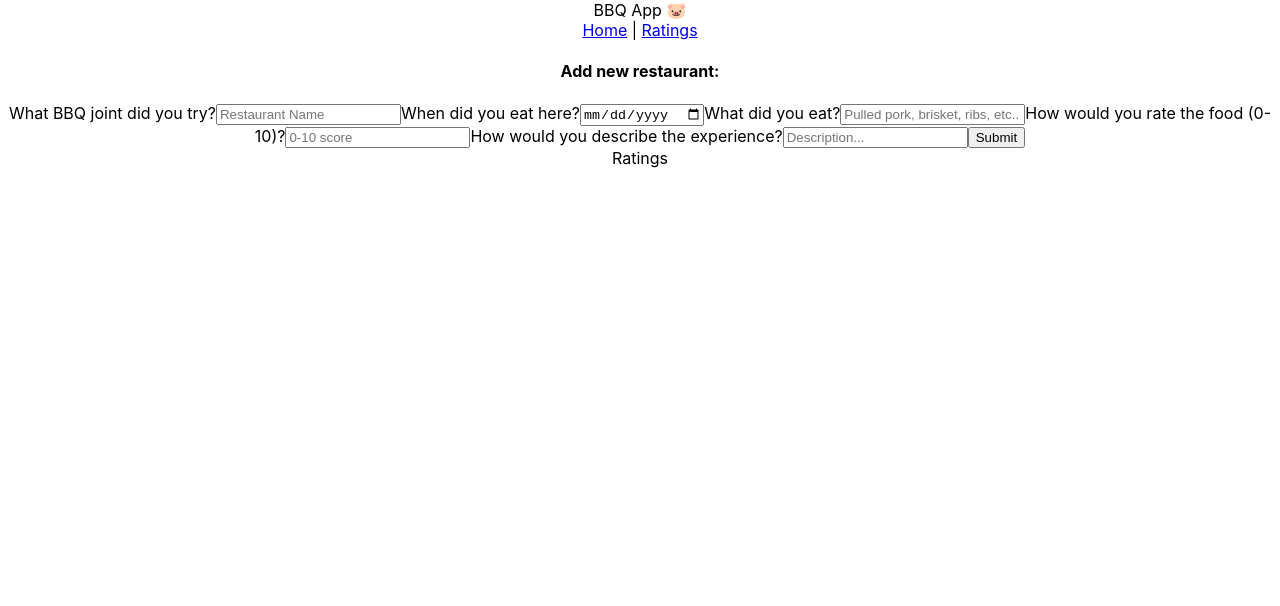
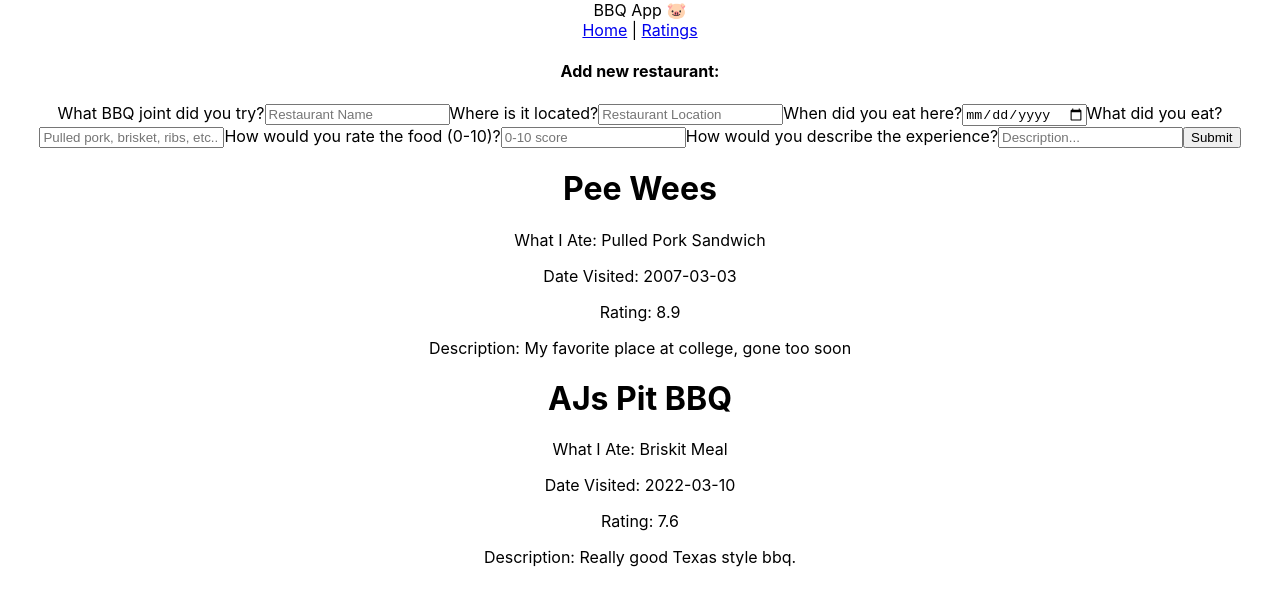
Before and after one commit to tdberg21/661-bbq, a React (Create React App) app: page / in a window 1280 px wide. Shown: the top 606 px of the page. Built offline with nearby package versions, Linux system fonts and the light colour scheme.

Commit message:
Display all restaurants saved to app state

```diff
--- a/src/Components/App/App.js
+++ b/src/Components/App/App.js
@@ -1,15 +1,32 @@
+/* eslint-disable no-useless-constructor */
 import React, { Component } from 'react';
 import './App.css';
 import Header from '../Header/Header';
 import Form from '../Form/Form';
-import Ratings from '../Ratings/Ratings';
+import RatingsContainer from '../RatingsContainer/RatingsContainer';
+
+const mockRestaurants = [{
+  mealChoice: 'Pulled Pork Sandwich',
+  restaurantName: 'Pee Wees',
+  location: 'Blacksburg, VA',
+  dateVisited: '2007-03-03',
+  mealRating: '8.9',
+  experienceDescription: 'My favorite place at college, gone too soon'
+}, {
+  mealChoice: 'Briskit Meal',
+  restaurantName: 'AJs Pit BBQ',
+  location: 'Denver, CO',
+  dateVisited: '2022-03-10',
+  mealRating: '7.6',
+  experienceDescription: 'Really good Texas style bbq.'
+}]
 
 class App extends Component {
   constructor(props) {
     super(props);
   }
   state = {
-    restaurants: []
+    restaurants: [...mockRestaurants]
   }
 
   addRestaurant = (newRestaurant) => {
@@ -23,7 +40,7 @@ class App extends Component {
       <div className="App">
         <Header />
         <Form addRestaurant={(newRestaurant) => this.addRestaurant(newRestaurant)}/>
-        <Ratings restaurants={this.state.restaurants} />
+        <RatingsContainer restaurants={this.state.restaurants} />
       </div>
     );
   }
--- a/src/Components/Form/Form.js
+++ b/src/Components/Form/Form.js
@@ -1,3 +1,4 @@
+/* eslint-disable no-useless-constructor */
 import React, { Component } from 'react';
 
 
@@ -8,6 +9,7 @@ class Form extends Component {
   state = {
     mealChoice: '',
     restaurantName: '',
+    location: '',
     dateVisited: '',
     mealRating: '',
     experienceDescription: ''
@@ -41,6 +43,17 @@ class Form extends Component {
             type='text'
             name='restaurantName'
             value={this.state.restaurantName}
+            onChange={this.handleChange}
+          />
+          <label htmlFor='location'>Where is it located?</label>
+          <input
+            id='location'
+            className='location__input'
+            aria-label='Restaurant Location'
+            placeholder='Restaurant Location'
+            type='text'
+            name='location'
+            value={this.state.location}
             onChange={this.handleChange}
           />
           <label htmlFor='date-visited'>When did you eat here?</label>
--- a/src/Components/Ratings/Ratings.js
+++ b/src/Components/Ratings/Ratings.js
@@ -1,5 +1,13 @@
-const Ratings = () => {
-  return (<div>Ratings</div>);
+const Ratings = (props) => {
+  return (
+  <div className="">
+    <h1>{props.restaurantName}</h1>
+    <p>What I Ate: {props.mealChoice}</p>
+    <p>Date Visited: {props.dateVisited}</p>
+    <p>Rating: {props.mealRating}</p>
+    <p>Description: {props.experienceDescription}</p>
+  </div>
+  );
 }
 
 export default Ratings;
--- /dev/null
+++ b/src/Components/RatingsContainer/RatingsContainer.js
@@ -0,0 +1,20 @@
+import React, { Component } from 'react';
+import Ratings from '../Ratings/Ratings';
+
+
+class RatingsContainer extends Component {
+
+  restaurantsToDisplay = restaurants => restaurants.map((restaurant, index) => {
+    return <Ratings {...restaurant} key={`${index} + ${restaurant.name}`} />;
+  });
+
+  render() {
+    return (
+    <div className='ratings-container-component'>
+      {this.restaurantsToDisplay(this.props.restaurants)}
+    </div>
+    );
+  }
+}
+
+export default RatingsContainer;
--- a/src/index.js
+++ b/src/index.js
@@ -3,15 +3,11 @@ import { render } from 'react-dom';
 import { BrowserRouter, Routes, Route } from 'react-router-dom';
 import './index.css';
 import App from './Components/App/App';
-import Ratings from './Components/Ratings/Ratings';
 import reportWebVitals from './reportWebVitals';
 
 render(
   <BrowserRouter>
     <App />
-    {/* <Routes> */}
-          {/* <Route path='ratings' element={<Ratings />}></Route> */}
-        {/* </Routes> */}
   </BrowserRouter>,
   document.getElementById('root')
 );
```
